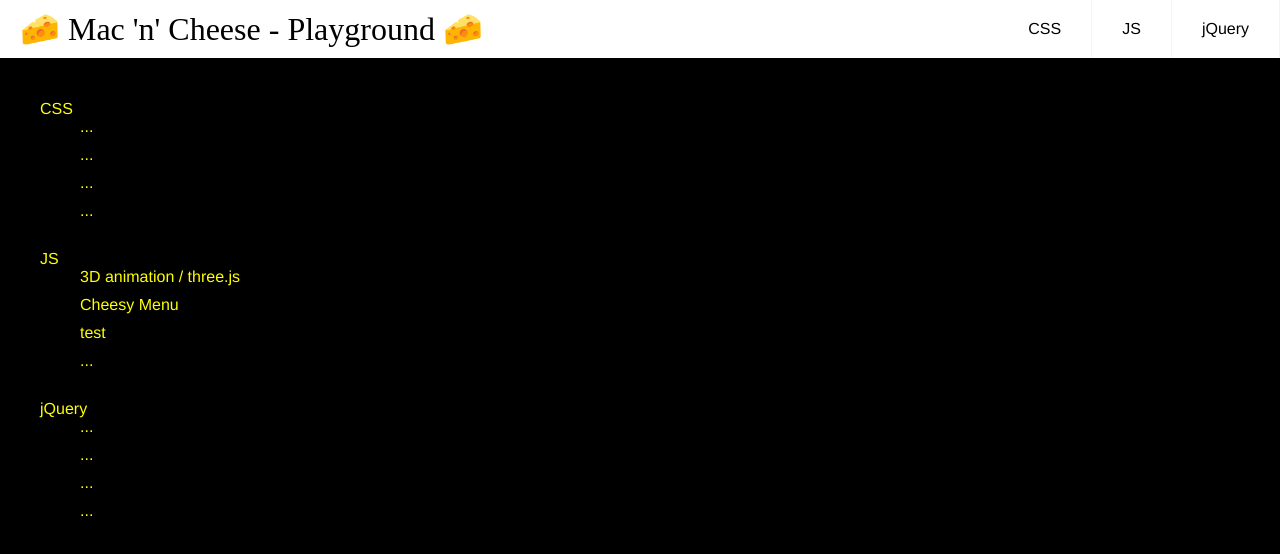
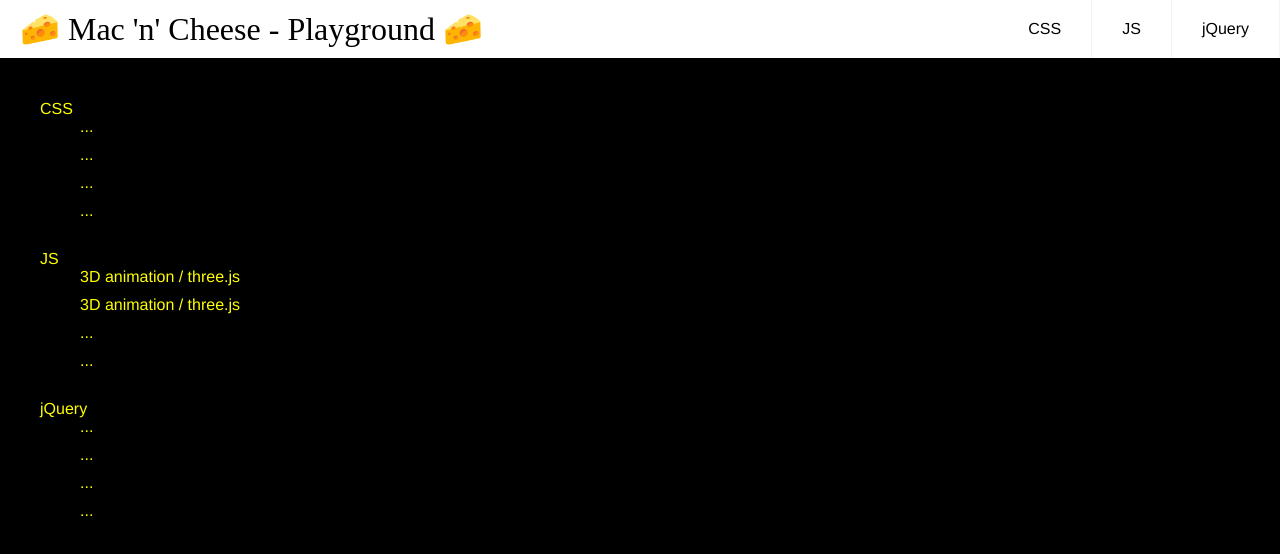
Before and after one commit to hille22/playground-web, a plain HTML site: page index.html in a window 1280 px wide. Drawn offline with Linux system fonts and the light colour scheme; a web font is replaced by a local one.

Commit message:
Update index.html

```diff
--- a/index.html
+++ b/index.html
@@ -36,8 +36,8 @@
           <a class="js">JS</a>
           <ul>
             <li><a href="playground/js/threeJS">3D animation / three.js</a></li>
-            <li><a href="playground/js/CheesyMenu">Cheesy Menu </a></li>
-            <li><a href="#">test</a></li>
+            <li><a href="playground/js/threeJS">3D animation / three.js</a></li>
+            <li><a href="#">...</a></li>
             <li><a href="#">...</a></li>
           </ul>
         </li>
```
